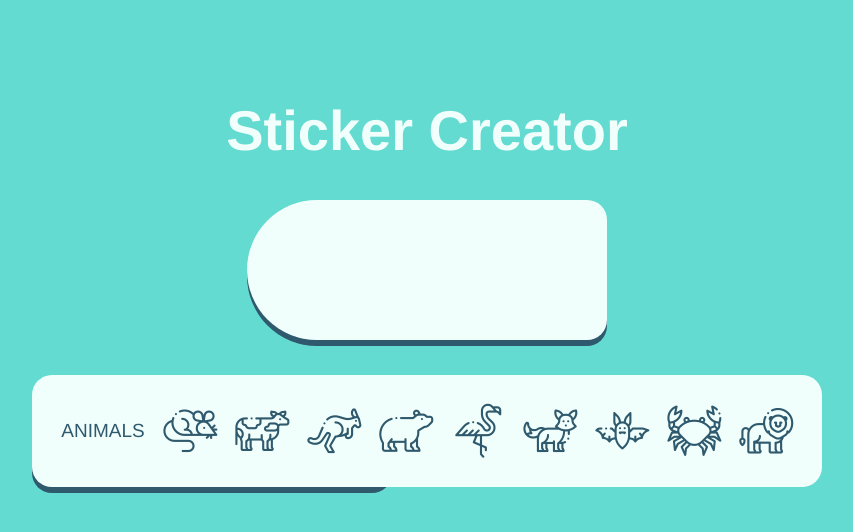
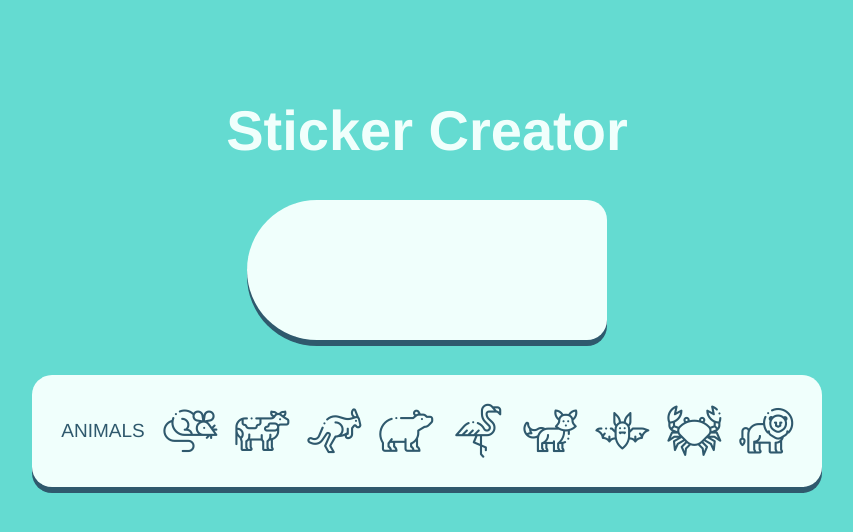
Before and after one commit to mudziok/sticker-labels, a Vue app: page / in a window 1280 px wide. Shown: the top 532 px of the page, without its empty margins (213-1066 px from the left). Built offline with nearby package versions, Linux system fonts and the light colour scheme.

Commit message:
Picker component's shadow bugfix

```diff
--- a/src/components/Picker/Picker.vue
+++ b/src/components/Picker/Picker.vue
@@ -44,6 +44,7 @@
 
 #shadow {
   position: absolute;
+  width: calc(100% - 20px);
   transform: translateY(-24px);
   z-index: -1;
   height: 10px;
```
